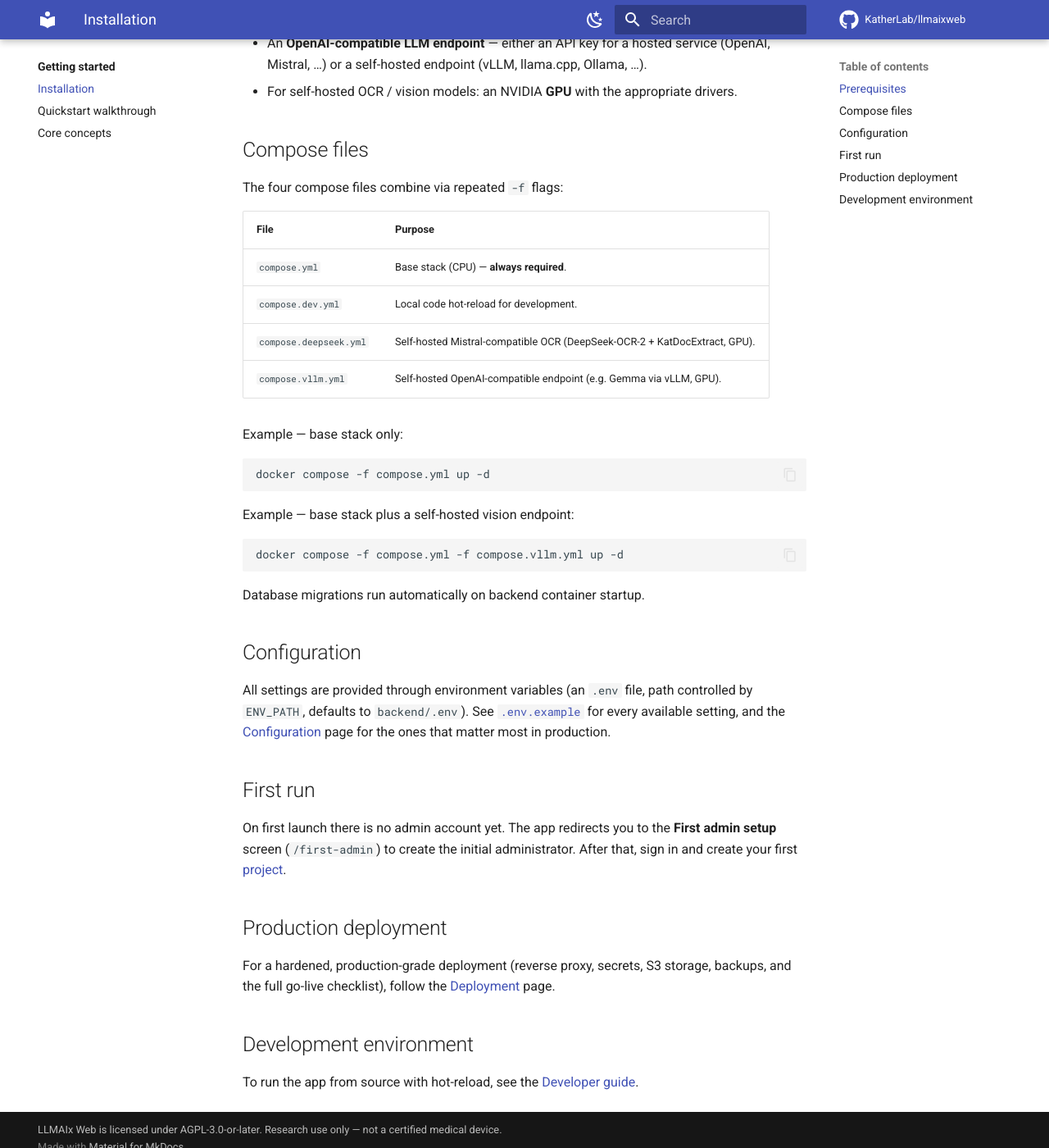
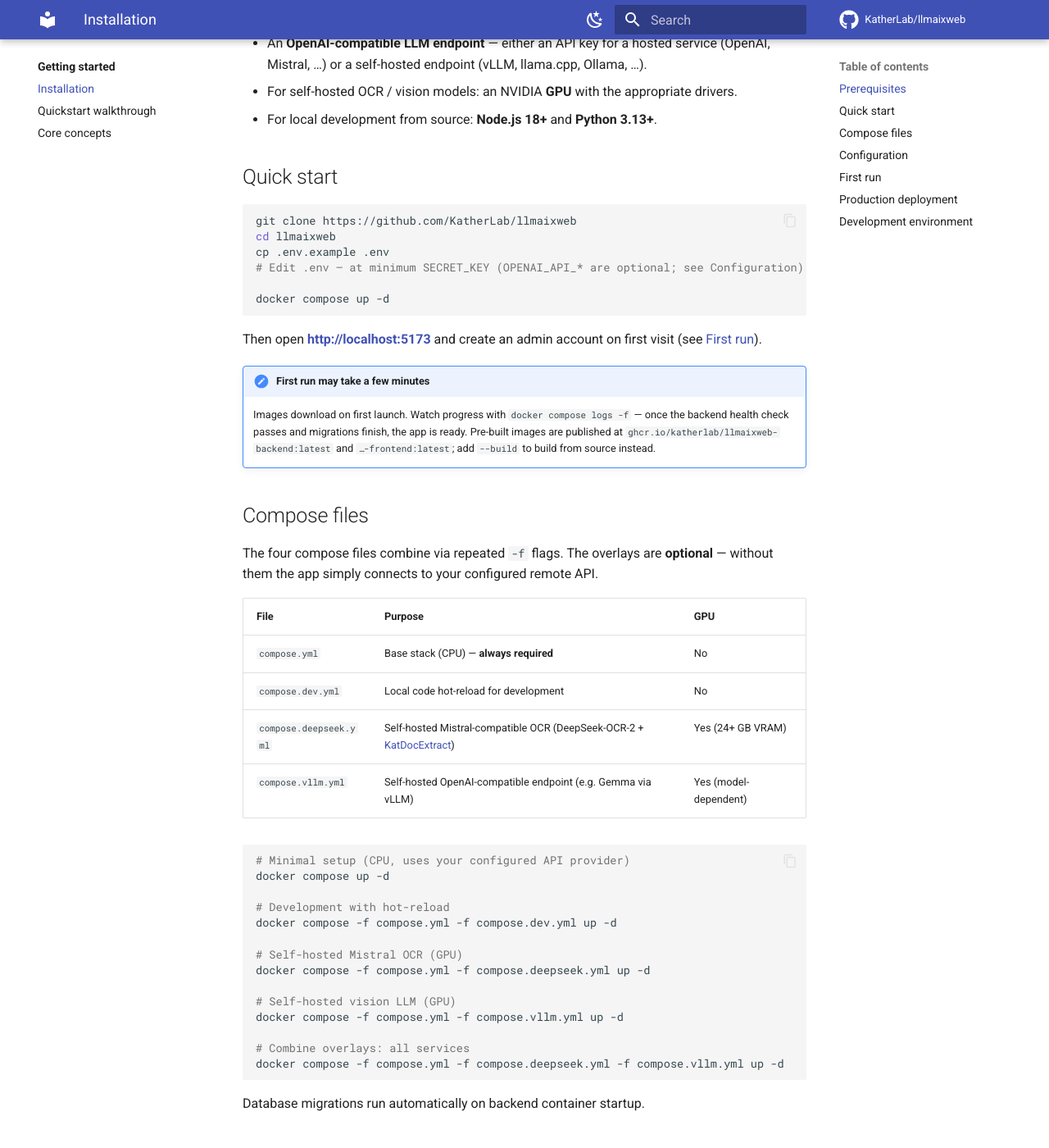
Before and after one commit to KatherLab/llmaixweb, an MkDocs documentation site: the page built from docs/getting-started/installation.md, in a window 1280 px wide and 1400 px high, scrolled down 389 px. Shown: the whole window at 82% size. Built offline with MkDocs 1.6.1 and Material for MkDocs 9.7.7, drawn with Linux system fonts in a browser that asks for light colours; comment, search, counter and statistics services are not loaded.

Commit message:
Trim README to landing page; migrate guides into docs site

````diff
--- a/docs/getting-started/installation.md
+++ b/docs/getting-started/installation.md
@@ -11,28 +11,57 @@
   (OpenAI, Mistral, …) or a self-hosted endpoint (vLLM, llama.cpp, Ollama, …).
 - For self-hosted OCR / vision models: an NVIDIA **GPU** with the appropriate
   drivers.
+- For local development from source: **Node.js 18+** and **Python 3.13+**.
+
+## Quick start
+
+```bash
+git clone https://github.com/KatherLab/llmaixweb
+cd llmaixweb
+cp .env.example .env
+# Edit .env — at minimum SECRET_KEY (OPENAI_API_* are optional; see Configuration)
+
+docker compose up -d
+```
+
+Then open **[http://localhost:5173](http://localhost:5173)** and create an admin
+account on first visit (see [First run](#first-run)).
+
+!!! note "First run may take a few minutes"
+    Images download on first launch. Watch progress with
+    `docker compose logs -f` — once the backend health check passes and
+    migrations finish, the app is ready. Pre-built images are published at
+    `ghcr.io/katherlab/llmaixweb-backend:latest` and `…-frontend:latest`; add
+    `--build` to build from source instead.
 
 ## Compose files
 
-The four compose files combine via repeated `-f` flags:
+The four compose files combine via repeated `-f` flags. The overlays are
+**optional** — without them the app simply connects to your configured remote
+API.
 
-| File | Purpose |
-| --- | --- |
-| `compose.yml` | Base stack (CPU) — **always required**. |
-| `compose.dev.yml` | Local code hot-reload for development. |
-| `compose.deepseek.yml` | Self-hosted Mistral-compatible OCR (DeepSeek-OCR-2 + KatDocExtract, GPU). |
-| `compose.vllm.yml` | Self-hosted OpenAI-compatible endpoint (e.g. Gemma via vLLM, GPU). |
-
-Example — base stack only:
+| File | Purpose | GPU |
+| --- | --- | --- |
+| `compose.yml` | Base stack (CPU) — **always required** | No |
+| `compose.dev.yml` | Local code hot-reload for development | No |
+| `compose.deepseek.yml` | Self-hosted Mistral-compatible OCR (DeepSeek-OCR-2 + [KatDocExtract](https://github.com/KatherLab/KatDocExtract)) | Yes (24+ GB VRAM) |
+| `compose.vllm.yml` | Self-hosted OpenAI-compatible endpoint (e.g. Gemma via vLLM) | Yes (model-dependent) |
 
 ```bash
-docker compose -f compose.yml up -d
-```
+# Minimal setup (CPU, uses your configured API provider)
+docker compose up -d
 
-Example — base stack plus a self-hosted vision endpoint:
+# Development with hot-reload
+docker compose -f compose.yml -f compose.dev.yml up -d
 
-```bash
+# Self-hosted Mistral OCR (GPU)
+docker compose -f compose.yml -f compose.deepseek.yml up -d
+
+# Self-hosted vision LLM (GPU)
 docker compose -f compose.yml -f compose.vllm.yml up -d
+
+# Combine overlays: all services
+docker compose -f compose.yml -f compose.deepseek.yml -f compose.vllm.yml up -d
 ```
 
 Database migrations run automatically on backend container startup.
--- a/mkdocs.yml
+++ b/mkdocs.yml
@@ -82,6 +82,7 @@
       - Overview: user-guide/index.md
       - Files: user-guide/files.md
       - Preprocessing: user-guide/preprocessing.md
+      - OCR engines: user-guide/ocr-engines.md
       - Documents: user-guide/documents.md
       - Schemas & prompts: user-guide/schemas-and-prompts.md
       - Trials: user-guide/trials.md
@@ -99,6 +100,7 @@
       - Configuration: operations/configuration.md
       - Upgrading: operations/upgrading.md
       - Backup & restore: operations/backup-restore.md
+      - Troubleshooting: operations/troubleshooting.md
   - Security & governance:
       - Security overview: SECURITY.md
       - Threat model: THREAT_MODEL.md
--- a/pyproject.toml
+++ b/pyproject.toml
@@ -94,8 +94,8 @@
     "rtree==1.4.1",
 ]
 docs = [
-    "mkdocs-material==9.6.14",
-    "mkdocs-include-markdown-plugin==7.1.5",
+    "mkdocs-material==9.7.7",
+    "mkdocs-include-markdown-plugin==7.3.0",
 ]
 
 [tool.uv.sources]
````
Also changed, not shown: CHANGELOG.md (+8 -1 lines), DEPLOY.md (+1 -1 lines), README.md (+25 -245 lines), USAGE.md (+1 -1 lines), docs/operations/configuration.md (+127 -29 lines), docs/operations/troubleshooting.md (added, +59 -0 lines), docs/user-guide/ocr-engines.md (added, +73 -0 lines), docs/user-guide/preprocessing.md (+2 -1 lines), 1 other file.
